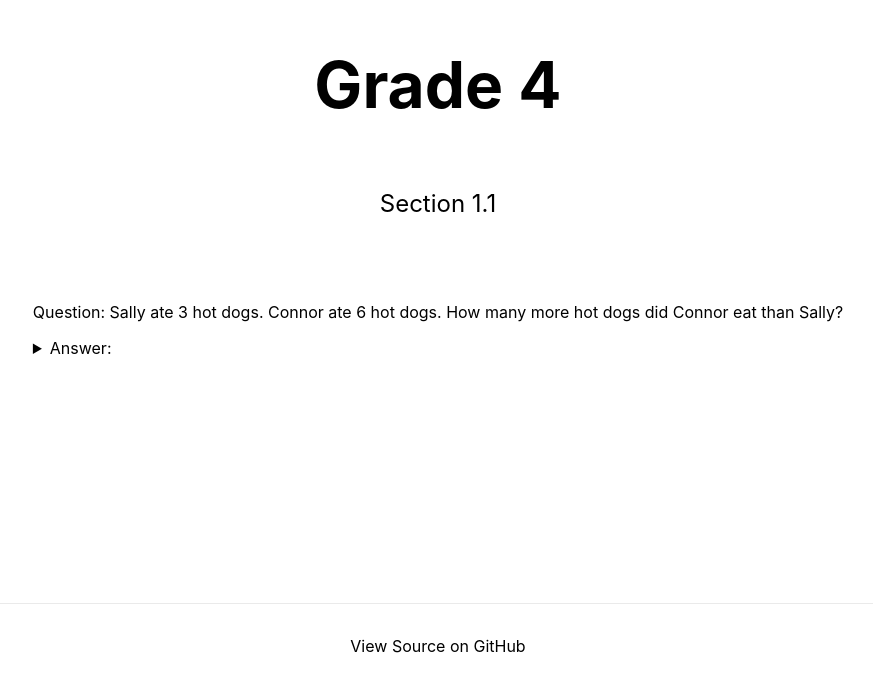
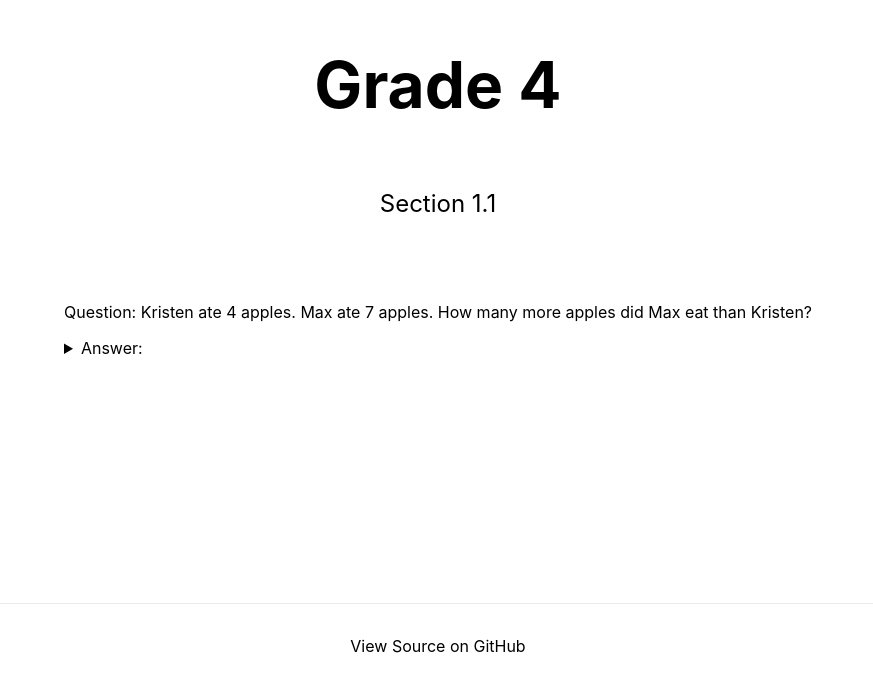
Before and after one commit to ItsKarma/schoolv3, a Next.js app in the folder src/: page /grade4/math/1.1 in a window 1280 px wide. Shown: the part 197-885 px from the top of the page, without its empty margins (202-1075 px from the left). Built offline with nearby package versions, Linux system fonts and the light colour scheme.

Commit message:
moving formula

```diff
--- a/src/components/math/g4s1-formulas.js
+++ b/src/components/math/g4s1-formulas.js
@@ -1,14 +1,24 @@
-export default function Formulas() {
-  const names = ["Kristen", "Matt", "Gracie", "Connor", "Sally", "Max", "Cici"]
+export default function G4S1Formulas () {
+  const names = ["Kristen", "Matt", "Gracie", "Connor", "Sally", "Max", "Cici"];
+  const foods = ["hot dogs", "apples", "peachs", "tacos"];
 
-  const name1 = names[Math.floor(Math.random()*names.length-1)];
-  const name2 = names[Math.floor(Math.random()*names.length-1)];
+  const name1 = names[Math.floor(Math.random()*names.length)];
+  const food = foods[Math.floor(Math.random()*foods.length)];
 
-  const num1 = Math.floor(Math.random() * 10);
-  const num2 = Math.floor(Math.random() * 10);
+  // get position of name1 and remove it from the list so name2 is different.
+  const index = names.indexOf(name1);
+  if (index > -1) {
+    names.splice(index, 1);
+  }
+
+  const name2 = names[Math.floor(Math.random()*names.length)];
+
+  const num1 = Math.floor(Math.random() * 10) + 1;
+  const num2 = num1 + Math.floor(Math.random() * 10) + 1;
 
   return {
-      question: `${name1} ate ${num1} hot dogs. ${name2} ate ${num2} hot dogs. How many more hot dogs did ${name2} eat than ${name1}?`,
-      answer: name2 - name1
+    question: `${name1} ate ${num1} ${food}. ${name2} ate ${num2} ${food}. How many more ${food} did ${name2} eat than ${name1}?`,
+    answer: num2 - num1,
+    formula: `${num2} - ${num1}`
   }
 }
--- a/src/pages/grade4/math/1.1/index.js
+++ b/src/pages/grade4/math/1.1/index.js
@@ -1,32 +1,11 @@
+import G4S1Formulas from '../../../../components/math/g4s1-formulas'
 import Header from '../../../../components/header'
 import Footer from '../../../../components/footer'
 import styles from '../../../../styles/Home.module.css'
 
 export default function Grade4Math() {
-  const formulas = () => {
-    const names = ["Kristen", "Matt", "Gracie", "Connor", "Sally", "Max", "Cici"]
-
-    const name1 = names[Math.floor(Math.random()*names.length)];
-    // get position of name1 and remove it from the list so name2 is different.
-    const index = names.indexOf(name1);
-    if (index > -1) {
-      names.splice(index, 1);
-    }
-
-    const name2 = names[Math.floor(Math.random()*names.length)];
-
-    const num1 = Math.floor(Math.random() * 10) + 1;
-    const num2 = num1 + Math.floor(Math.random() * 10) + 1;
-
-    return {
-        question: `${name1} ate ${num1} hot dogs. ${name2} ate ${num2} hot dogs. How many more hot dogs did ${name2} eat than ${name1}?`,
-        answer: num2 - num1,
-        formula: `${num2} - ${num1}`
-    }
-  }
-
   const getFormula = () => {
-    const form = formulas();
+    const form = G4S1Formulas();
     return (
       <div>
         <p>Question: {form.question}</p>
```
